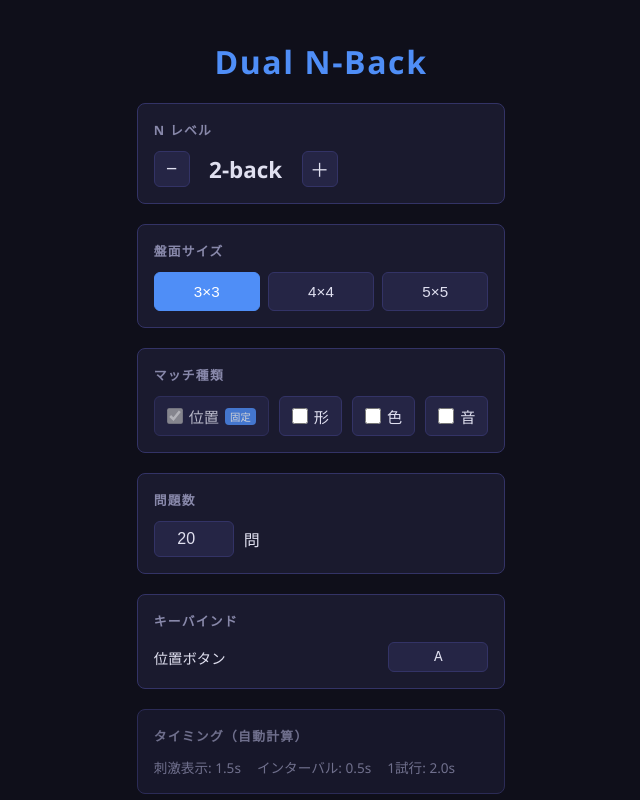
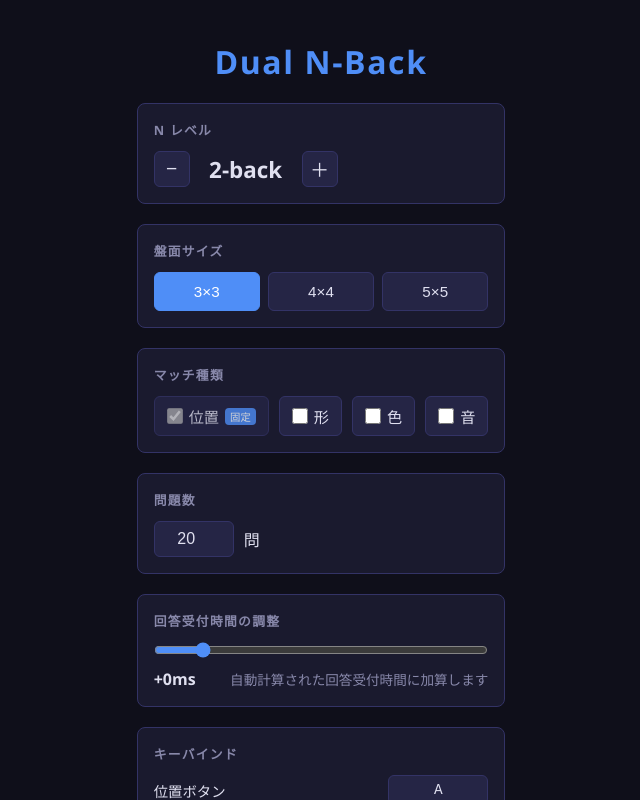
Before and after one commit to akasataikisiti/dual-n-back, a React (Vite) app: page / in a window 1280 px wide. Shown: the top 800 px of the page, without its empty margins (319-959 px from the left). Built offline with nearby package versions, Linux system fonts and the light colour scheme; no server answers.

Commit message:
Adjust response window by match type count

```diff
--- a/src/App.tsx
+++ b/src/App.tsx
@@ -74,6 +74,7 @@ export function App() {
       n_level: s.nLevel,
       board_size: s.boardSize,
       trial_count: s.trialCount,
+      response_window_offset_ms: s.responseWindowOffsetMs,
       active_match_types: Object.entries(s.matchTypes)
         .filter(([, enabled]) => enabled)
         .map(([type]) => type)
@@ -121,6 +122,7 @@ export function App() {
       n_level: settings.nLevel,
       board_size: settings.boardSize,
       trial_count: settings.trialCount,
+      response_window_offset_ms: settings.responseWindowOffsetMs,
       active_match_types: Object.entries(settings.matchTypes)
         .filter(([, enabled]) => enabled)
         .map(([type]) => type)
--- a/src/components/GameScreen.tsx
+++ b/src/components/GameScreen.tsx
@@ -20,7 +20,7 @@ export function GameScreen({ settings, onComplete, onQuit }: Props) {
   const [confirming, setConfirming] = useState(false);
 
   const activeCount = getActiveTypes(settings.matchTypes).length;
-  const timings = getTimings(activeCount);
+  const timings = getTimings(activeCount, settings.responseWindowOffsetMs);
 
   useEffect(() => {
     start();
@@ -82,7 +82,7 @@ export function GameScreen({ settings, onComplete, onQuit }: Props) {
             style={{ width: `${phase === 'stimulus' ? stimulusBarWidth : blankBarWidth}%` }}
           />
           <div className="timer-labels">
-            <span>{phase === 'stimulus' ? `回答受付中 ${timings.stimulusDuration}ms` : '次の問題まで...'}</span>
+            <span>{phase === 'stimulus' ? `回答受付中 ${timings.stimulusDuration}ms` : `次の問題まで ${timings.blankDuration}ms`}</span>
           </div>
         </div>
       )}
--- a/src/components/SetupScreen.tsx
+++ b/src/components/SetupScreen.tsx
@@ -30,7 +30,7 @@ export function SetupScreen({ settings: initial, onStart, onHistory }: Props) {
   capturingRef.current = capturingKey;
 
   const activeTypes = getActiveTypes(s.matchTypes);
-  const timings = getTimings(activeTypes.length);
+  const timings = getTimings(activeTypes.length, s.responseWindowOffsetMs);
 
   useEffect(() => {
     const handler = (e: KeyboardEvent) => {
@@ -59,6 +59,10 @@ export function SetupScreen({ settings: initial, onStart, onHistory }: Props) {
 
   function setTrialCount(v: number) {
     setS(prev => ({ ...prev, trialCount: Math.max(5, Math.min(100, v)) }));
+  }
+
+  function setResponseWindowOffset(v: number) {
+    setS(prev => ({ ...prev, responseWindowOffsetMs: Math.max(-300, Math.min(2000, v)) }));
   }
 
   function setBoardSize(v: BoardSize) {
@@ -143,6 +147,25 @@ export function SetupScreen({ settings: initial, onStart, onHistory }: Props) {
       </section>
 
       <section className="setup-section">
+        <h3>回答受付時間の調整</h3>
+        <div className="response-window-control">
+          <input
+            type="range"
+            min={-300}
+            max={2000}
+            step={100}
+            value={s.responseWindowOffsetMs}
+            onChange={e => setResponseWindowOffset(parseInt(e.target.value, 10))}
+            className="response-window-slider"
+          />
+          <div className="response-window-meta">
+            <strong>{s.responseWindowOffsetMs >= 0 ? `+${s.responseWindowOffsetMs}` : s.responseWindowOffsetMs}ms</strong>
+            <span>自動計算された回答受付時間に加算します</span>
+          </div>
+        </div>
+      </section>
+
+      <section className="setup-section">
         <h3>キーバインド</h3>
         <div className="keybind-list">
           {MATCH_TYPES.filter(({ key }) => s.matchTypes[key]).map(({ key }) => (
@@ -162,7 +185,7 @@ export function SetupScreen({ settings: initial, onStart, onHistory }: Props) {
       <section className="setup-section setup-section--timing">
         <h3>タイミング（自動計算）</h3>
         <div className="timing-info">
-          <span>刺激表示: {(timings.stimulusDuration / 1000).toFixed(1)}s</span>
+          <span>回答受付: {(timings.stimulusDuration / 1000).toFixed(1)}s</span>
           <span>インターバル: {(timings.blankDuration / 1000).toFixed(1)}s</span>
           <span>1試行: {((timings.stimulusDuration + timings.blankDuration) / 1000).toFixed(1)}s</span>
         </div>
--- a/src/hooks/useGame.ts
+++ b/src/hooks/useGame.ts
@@ -150,7 +150,10 @@ export function useGame(
     }
     if (state.stimuli.length === 0) return;
 
-    const timings = getTimings(getActiveTypes(settingsRef.current.matchTypes).length);
+    const timings = getTimings(
+      getActiveTypes(settingsRef.current.matchTypes).length,
+      settingsRef.current.responseWindowOffsetMs
+    );
     const duration = state.phase === 'stimulus' ? timings.stimulusDuration : timings.blankDuration;
     const start = performance.now();
     let rafId: number;
--- a/src/index.css
+++ b/src/index.css
@@ -152,6 +152,31 @@ body {
   gap: 10px;
 }
 
+.response-window-control {
+  display: flex;
+  flex-direction: column;
+  gap: 10px;
+}
+
+.response-window-slider {
+  width: 100%;
+  accent-color: var(--accent);
+}
+
+.response-window-meta {
+  display: flex;
+  justify-content: space-between;
+  align-items: center;
+  gap: 12px;
+  font-size: 0.85rem;
+  color: var(--text-muted);
+}
+
+.response-window-meta strong {
+  color: var(--text);
+  font-size: 1rem;
+}
+
 .trial-input {
   width: 80px;
   padding: 8px 10px;
@@ -207,6 +232,13 @@ body {
   font-size: 0.85rem;
   color: var(--text-muted);
   flex-wrap: wrap;
+}
+
+@media (max-width: 560px) {
+  .response-window-meta {
+    flex-direction: column;
+    align-items: flex-start;
+  }
 }
 
 /* Setup actions */
--- a/src/types.ts
+++ b/src/types.ts
@@ -22,6 +22,7 @@ export interface GameSettings {
   boardSize: BoardSize;
   matchTypes: MatchConfig;
   trialCount: number;
+  responseWindowOffsetMs: number;
   keyBindings: KeyBindings;
   showTimerBar: boolean;
 }
--- a/src/utils/storage.ts
+++ b/src/utils/storage.ts
@@ -9,6 +9,7 @@ const DEFAULT_SETTINGS: GameSettings = {
   boardSize: 3 as BoardSize,
   matchTypes: { position: true, shape: false, color: false, sound: false },
   trialCount: 20,
+  responseWindowOffsetMs: 0,
   keyBindings: { position: 'a', shape: 's', color: 'd', sound: 'f' },
   showTimerBar: true,
 };
--- a/src/utils/timing.ts
+++ b/src/utils/timing.ts
@@ -3,9 +3,10 @@ export interface Timings {
   blankDuration: number;
 }
 
-export function getTimings(activeFlags: number): Timings {
+export function getTimings(activeFlags: number, responseWindowOffsetMs = 0): Timings {
+  const extraByComplexity = Math.max(0, activeFlags - 2) * 250;
   return {
-    stimulusDuration: 1500 + (activeFlags - 1) * 300,
+    stimulusDuration: Math.max(800, 1500 + (activeFlags - 1) * 300 + extraByComplexity + responseWindowOffsetMs),
     blankDuration: 500 + (activeFlags - 1) * 100,
   };
 }
```
